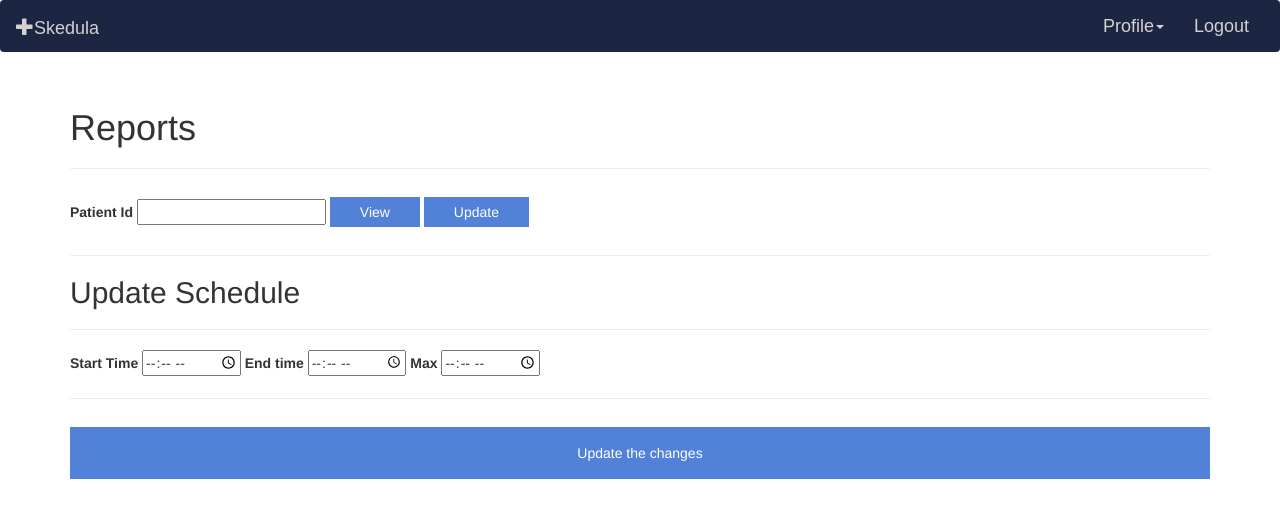
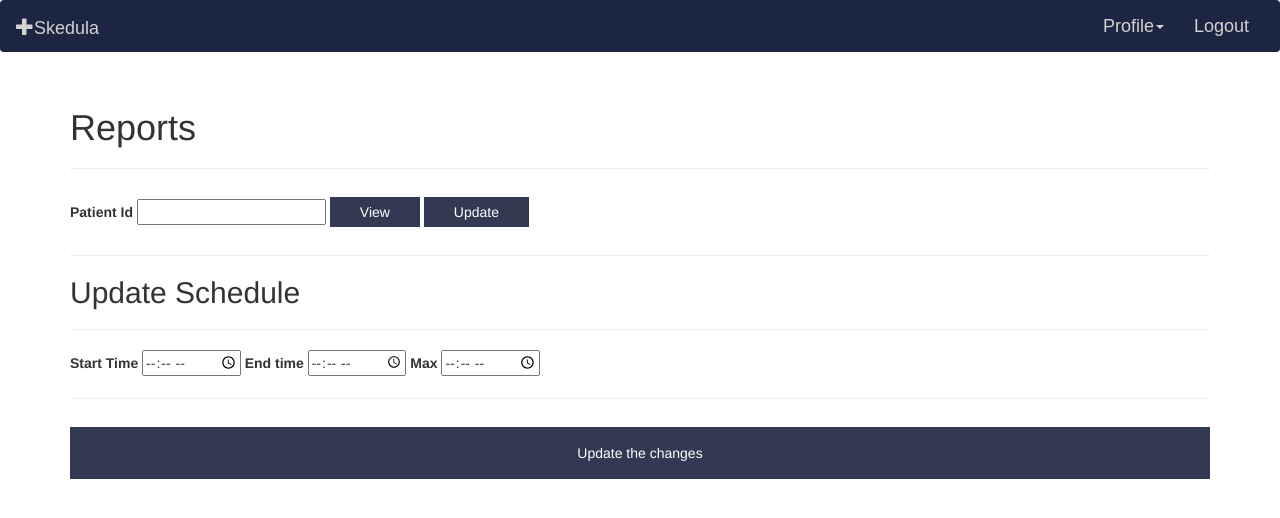
Before and after one commit to PranavRNambiar/Skedula, an Electron app: page src/admin&doc/doctor.html in a window 1280 px wide. Drawn offline with nearby package versions, Linux system fonts and the light colour scheme.

Commit message:
admin doc nd login

```diff
--- a/src/admin&doc/doctor.css
+++ b/src/admin&doc/doctor.css
@@ -64,7 +64,7 @@ hr {
 
 /* Set a style for the submit/register button */
 .registerbtn3 {
-  background-color: #4074d4;
+  background-color: #1c2541;
   color: white;
   padding: 16px 20px;
   margin: 8px 0;
@@ -79,7 +79,7 @@ hr {
   opacity:1;
 }
 .registerbtn2 {
-  background-color: #4074d4;
+  background-color: #1c2541;
   color: white;
   padding: 5px 30px;
   margin: 8px 0;
@@ -91,7 +91,7 @@ hr {
 
 }
 .registerbtn1{
-  background-color: #4074d4;
+  background-color: #1c2541;
   color: white;
   margin: 8px 0;
   padding: 5px 30px;
```
